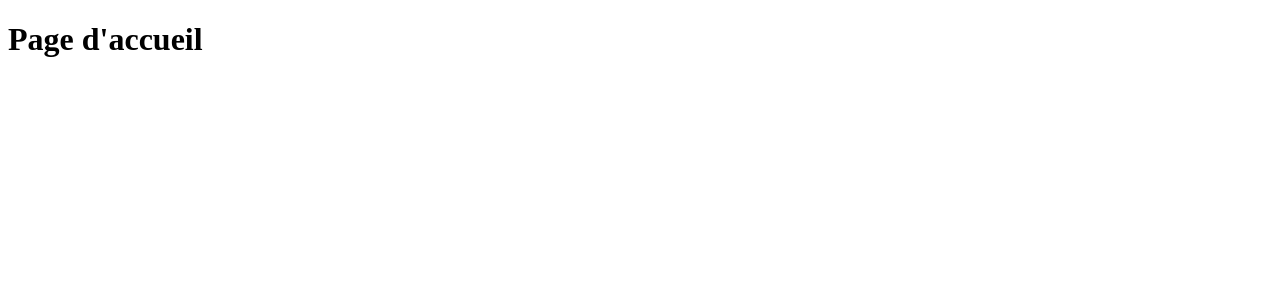
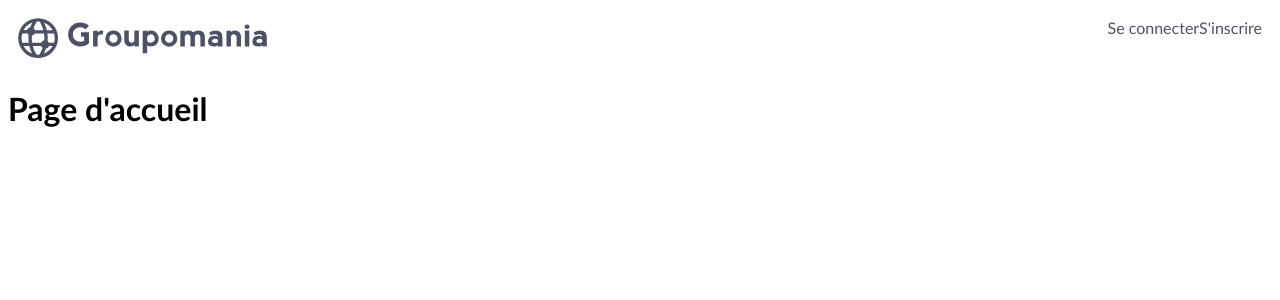
Before and after one commit to wcaillere/Groupomania_app_projet7_OC, a React (Create React App) app in the folder client/: page / in a window 1280 px wide. Shown: the top 300 px of the page. Built offline with nearby package versions, Linux system fonts and the light colour scheme.

Commit message:
Ajout package styled components, GlobalStyle, et commencement Header

```diff
--- a/client/package.json
+++ b/client/package.json
@@ -10,6 +10,7 @@
     "react-dom": "^18.2.0",
     "react-router-dom": "^6.4.1",
     "react-scripts": "5.0.1",
+    "styled-components": "^5.3.6",
     "web-vitals": "^2.1.4"
   },
   "scripts": {
--- /dev/null
+++ b/client/src/components/Header/index.jsx
@@ -0,0 +1,29 @@
+import Logo from '../../assets/logo_grey.svg'
+import styled from 'styled-components'
+import colors from '../../utils/style/colors'
+
+const HeaderLogo = styled.img`
+    height: 40px;
+`
+
+const NavContainer = styled.nav`
+    display: flex;
+    justify-content: space-between;
+    padding: 10px;
+    color: ${colors.Tertiary};
+`
+
+
+function Header() {
+    return (
+        <NavContainer>
+            <HeaderLogo src= { Logo } />
+            <div>
+                <span>Se connecter</span>
+                <span>S'inscrire</span>
+            </div>
+        </NavContainer>
+    )
+}
+
+export default Header;
--- a/client/src/index.jsx
+++ b/client/src/index.jsx
@@ -1,12 +1,14 @@
 import React from 'react';
 import ReactDOM from 'react-dom/client';
 import { BrowserRouter as Router, Routes, Route } from 'react-router-dom';
+import GlobalStyle from './utils/style/GlobalStyle'
 import Home from '../src/pages/Home'
 
 const root = ReactDOM.createRoot(document.getElementById('root'));
 root.render(
   <React.StrictMode>
     <Router>
+      <GlobalStyle />
       <Routes>
         <Route path="/" element={<Home />}/>
       </Routes>
--- a/client/src/pages/Home/index.jsx
+++ b/client/src/pages/Home/index.jsx
@@ -1,6 +1,9 @@
+import Header from "../../components/Header";
+
 function Home() {
     return (
         <div>
+            <Header />
             <h1>Page d'accueil</h1>
         </div>
     )
--- /dev/null
+++ b/client/src/utils/style/GlobalStyle.js
@@ -0,0 +1,14 @@
+import { createGlobalStyle } from 'styled-components'
+
+
+const StyledGlobalStyle = createGlobalStyle`
+    * {
+      font-family: 'Trebuchet MS', Helvetica, sans-serif;
+    }
+`
+
+function GlobalStyle() {
+  return <StyledGlobalStyle />
+}
+
+export default GlobalStyle
--- /dev/null
+++ b/client/src/utils/style/colors.js
@@ -0,0 +1,7 @@
+const colors = {
+    primary: '#FD2D01',
+    secondary: '#FFD7D7',
+    Tertiary: '#4E5166',
+  }
+
+  export default colors
```
Also changed, not shown: client/src/assets/logo_grey.svg (added), 1 other file (tests, documents, lock files or other folders).
